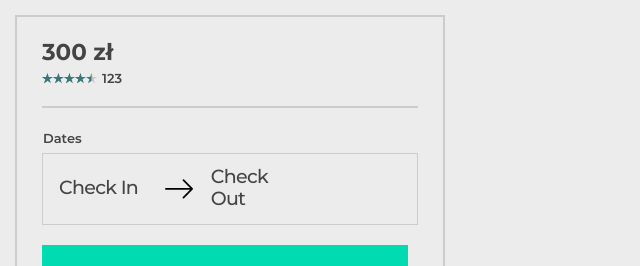
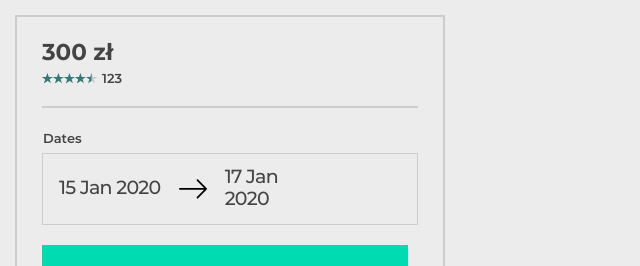
Before and after one commit to GadQ/vue-reservation-form, a Vue app: page / in a window 1280 px wide. Shown: the top 266 px of the page, without its empty margins (0-640 px from the left). Built offline with nearby package versions, Linux system fonts and the light colour scheme.

Commit message:
Add reacting to datpicker events, computed property for labels

```diff
--- a/src/components/FormReservation.vue
+++ b/src/components/FormReservation.vue
@@ -14,17 +14,27 @@
             <legend class="reservation__dates-legend">Dates</legend>
             <div class="reservation__dates-buttons">
                 <button class="reservation__dates-button" type="button">
-                    Check In
+                    {{ checkInLabel }}
                 </button>
-                <svg xmlns="http://www.w3.org/2000/svg" viewBox="0 0 32 22" width="28" class="reservation__dates-separator">
-                    <path d="M32 11c0-.27-.11-.52-.3-.71l-9.9-10a1 1 0 00-1.4 0c-.4.4-.4 1.04 0 1.43L28.58 10H1A1 1 0 000 11a1 1 0 001 1h27.59l-8.2 8.28c-.39.4-.39 1.03 0 1.42a1 1 0 001.42 0l9.9-9.99c.18-.19.29-.45.29-.71z"/>
+                <svg xmlns="http://www.w3.org/2000/svg" viewBox="0 0 32 22" width="28"
+                     class="reservation__dates-separator">
+                    <path
+                        d="M32 11c0-.27-.11-.52-.3-.71l-9.9-10a1 1 0 00-1.4 0c-.4.4-.4 1.04 0 1.43L28.58 10H1A1 1 0 000 11a1 1 0 001 1h27.59l-8.2 8.28c-.39.4-.39 1.03 0 1.42a1 1 0 001.42 0l9.9-9.99c.18-.19.29-.45.29-.71z"/>
                 </svg>
                 <button class="reservation__dates-button" type="button">
-                    Check Out
+                    {{ checkOutLabel }}
                 </button>
             </div>
         </fieldset>
-        <DatePicker :date-start="checkIn" :date-end="checkOut" :available-from="dates.availableFrom" :available-to="dates.availableTo" :unavailableDates="dates.unavailableDates" />
+        <DatePicker
+            :date-start="checkIn"
+            :date-end="checkOut"
+            :available-from="dates.availableFrom"
+            :available-to="dates.availableTo"
+            :unavailableDates="dates.unavailableDates"
+            @dateFromChanged="checkInChanged"
+            @dateToChanged="checkOutChanged"
+        />
     </form>
 </template>
 
@@ -47,6 +57,38 @@
         components: {
             Rating,
             DatePicker
+        },
+        computed: {
+            checkInLabel() {
+                if (!this.checkIn) {
+                    return 'CheckIn';
+                }
+
+                return this.checkIn.toLocaleString('en-GB', {
+                    day: 'numeric',
+                    month: 'short',
+                    year: 'numeric'
+                });
+            },
+            checkOutLabel() {
+                if (!this.checkOut) {
+                    return 'Check Out';
+                }
+
+                return this.checkOut.toLocaleString('en-GB', {
+                    day: 'numeric',
+                    month: 'short',
+                    year: 'numeric'
+                });
+            }
+        },
+        methods:  {
+            checkInChanged(date) {
+                this.checkIn = date;
+            },
+            checkOutChanged(date) {
+                this.checkOut = date;
+            }
         },
         watch: {
             dates: {
@@ -90,7 +132,7 @@
         &__dates-legend {
             position: absolute;
             left: 0;
-            bottom: calc( 100% + 5px);
+            bottom: calc(100% + 5px);
             font-weight: 600;
             font-size: 13px;
         }
```
